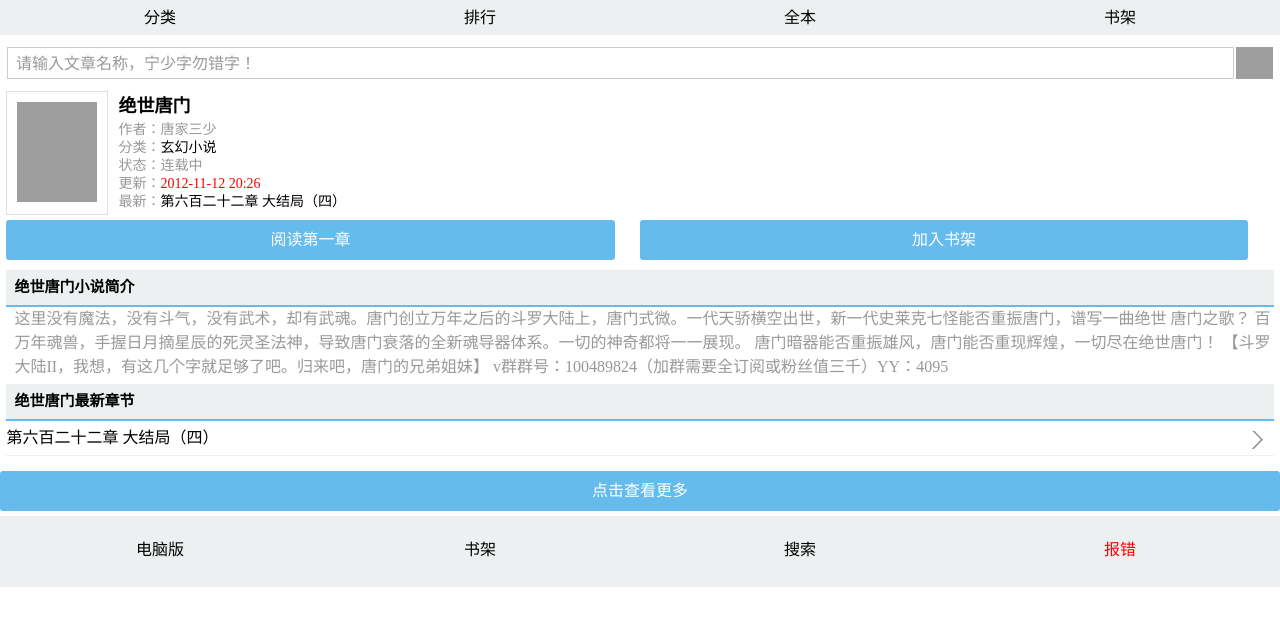
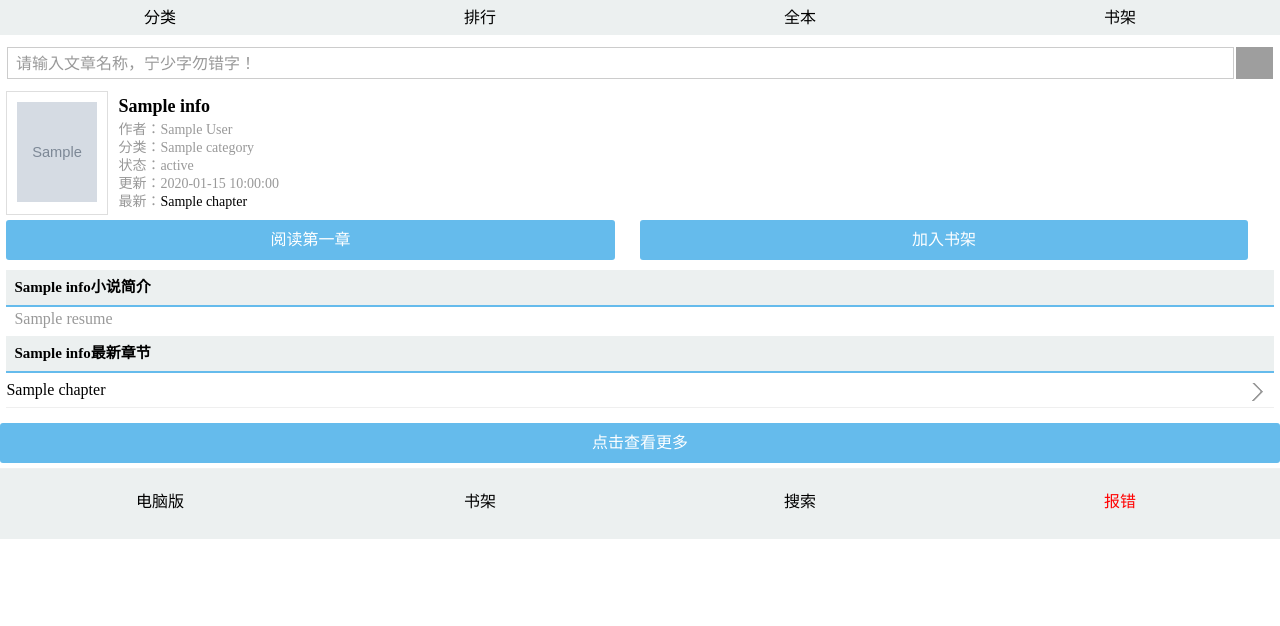
Before and after one commit to Nanrou/novel_web, a Django app: template mysite/novel_site/templates/mobile/info.html in a window 1280 px wide. Shown: the part 50-676 px from the top of the page. Run offline with Django 3.2, Linux system fonts and the light colour scheme; the template is opened without the code that fills it: most values are stand-ins (such as "Sample title", 1, 10 or a date in 2020); grey boxes marked "Sample" are stand-in pictures; grey boxes are pictures that could not be loaded.

Commit message:
continue update

```diff
--- a/mysite/novel_site/static/novel_site/css/style.css
+++ b/mysite/novel_site/static/novel_site/css/style.css
@@ -146,7 +146,7 @@ table.grid td { background-color: #FFFFFF !important; border: 1px solid #C3DFEA;
 .pagelink input{margin-top:2px;margin-top:3px\9;width:25px;}
 
 .dahengfu{overflow:hidden; width:976px; margin:10px auto;}
-.box_con{border:2px solid #88C6E5; overflow:hidden;width:976px;margin:10px auto;}
+.box_con{border:2px solid #88C6E5; overflow:hidden;width:976px;margin:10px auto;background-color: #FBF6EC;}
 .con_top {font-size:14px; border-bottom: #88C6E5 1px solid; text-align:left; padding: 0px 10px; line-height:40px; height:40px; background-color:#E1ECED;}
 .con_top a:visited{color:#6F78A7;text-decoration:none;}
 .con_top #bdshare{float:right;line-height:20px;padding-right:20px;padding-top:9px;text-align:right;}
--- a/mysite/novel_site/templates/mobile/base.html
+++ b/mysite/novel_site/templates/mobile/base.html
@@ -26,9 +26,9 @@
 	<!-- 导航栏 -->
 	<div class="nav">
 		<ul>
-			<li><a href="cate/xuanhuan/">分类</a></li>
-			<li><a href="cate/top.html">排行</a></li>
-			<li><a href="cate/quanben/">全本</a></li>
+			<li><a href="/m/cate/xuanhuan/">分类</a></li>
+			<li><a href="/m/cate/top.html">排行</a></li>
+			<li><a href="/m/cate/quanben/">全本</a></li>
 			<li><a rel="nofollow" href="">书架</a></li>
 		</ul>
 	</div>
--- a/mysite/novel_site/templates/mobile/category.html
+++ b/mysite/novel_site/templates/mobile/category.html
@@ -19,14 +19,14 @@
 {% block main %}
 	<div class="content">
         <ul>
-            <li class="prev"><a href="cate/xuanhuan/">玄幻修真</a></li>
-            <li class="prev"><a href="cate/kehuan/">科幻网游</a></li>
-            <li class="prev"><a href="cate/dushi/">都市重生</a></li>
+            <li class="prev"><a href="/m/cate/xuanhuan/">玄幻修真</a></li>
+            <li class="prev"><a href="/m/cate/kehuan/">科幻网游</a></li>
+            <li class="prev"><a href="/m/cate/dushi/">都市重生</a></li>
         </ul>
         <ul>
-            <li class="prev"><a href="cate/jiakong/">架空历史</a></li>
-            <li class="prev"><a href="cate/kongbu/">恐怖网游</a></li>
-            <li class="prev"><a href="cate/quanben/">全本小说</a></li>
+            <li class="prev"><a href="/m/cate/jiakong/">架空历史</a></li>
+            <li class="prev"><a href="/m/cate/kongbu/">恐怖网游</a></li>
+            <li class="prev"><a href="/m/cate/quanben/">全本小说</a></li>
         </ul>
 	</div>
 
@@ -35,14 +35,14 @@
     {% for book in cate_books %}
 	<div class="bookbox">
         <div class="bookimg">
-            <a href="{{ book.get_absolute_url }}">
+            <a href="{{ book.get_mobile_url }}">
                 <img src="{% static book.image %}" onerror="this.src='{% static book.miss_img_path %}'">
             </a>
         </div>
         <div class="bookinfo">
-            <h4 class="bookname"><a href="{{ book.get_absolute_url }}">{{ book.title }}</a></h4>
+            <h4 class="bookname"><a href="{{ book.get_mobile_url }}">{{ book.title }}</a></h4>
             <div class="author">作者：{{ book.author }}</div>
-            <div class="update"><span>更新至：</span><a href="{{ book.latest_chapter.get_absolute_url }}">{{ book.latest_chapter.chapter }}</a></div>
+            <div class="update"><span>更新至：</span><a href="{{ book.latest_chapter.get_mobile_url }}">{{ book.latest_chapter.chapter }}</a></div>
             <div class="intro_line">
                 <span>简介：</span>{{ book.resume|truncatechars:30 }}
             </div>
--- a/mysite/novel_site/templates/mobile/info.html
+++ b/mysite/novel_site/templates/mobile/info.html
@@ -3,47 +3,50 @@
 
 {% block meta_description %}
 	<meta name="format-detection" content="telephone=no">
-	<link rel="canonical" href="http://www.ranwena.com/files/article/17/17543/">
-	<meta property="og:url" content="http://m.ranwena.com/files/article/17/17543/">
+	<link rel="canonical" href="{{ info.get_mobile_url }}">
+	<meta property="og:url" content="{{ info.get_absolute_url }}">
 
-	<title>绝世唐门最新章节列表_绝世唐门无弹窗全文阅读_绝世唐门燃文</title>
-	<meta name="keywords" content="绝世唐门,绝世唐门最新章节列表,绝世唐门无弹窗广告全文阅读,绝世唐门燃文小说。">
-	<meta name="description" content="《绝世唐门》是唐家三少的作品,燃文小说提供绝世唐门最新章节列表全文阅读,燃文小说保证比同类网站更新更快,绝无弹窗广告保证无章节错误100%正确保证无广告,《绝世唐门》无弹窗广告最佳全文阅读体验就在燃文小说。">
+	<title>{{ info.title }}最新章节列表_{{ info.title }}无弹窗全文阅读_超级小说</title>
+	<meta name="keywords" content="{{ info.title }},{{ info.title }}最新章节列表,{{ info.title }}无弹窗广告全文阅读,{{ info.title }}超级小说。">
+	<meta name="description" content="《{{ info.title }}》是{{ info.author }}的作品,超级小说提供{{ info.title }}最新章节列表全文阅读,超级小说保证比同类网站更新更快,绝无弹窗广告保证无章节错误100%正确保证无广告,《{{ info.title }}》无弹窗广告最佳全文阅读体验就在超级小说。">
 {% endblock meta_description %}
 
 {% block main %}
 	<div class="cover">
 	  <div class="block">
-		<div class="block_img2"><img src="" onerror="this.src='http://www.ranwena.com/modules/article/images/nocover.jpg'" width="80" height="100" border="0"></div>
+		<div class="block_img2">
+            <img src="{% static info.image %}"  width="80" height="100" border="0">
+        </div>
 		<div class="block_txt2">
-		<p><a href="http://m.ranwena.com/files/article17/17543/"></a></p>
-        <h1><a href="http://m.ranwena.com/files/article17/17543/">绝世唐门</a></h1><p></p>
-		<p>作者：唐家三少</p>
-		<p>分类：<a href="http://m.ranwena.com/xuanhuan/">玄幻小说</a></p>
-		<p>状态：连载中</p>
-		<p>更新：<font style="color:red">2012-11-12 20:26</font></p>
-		<p>最新：<a href="http://m.ranwena.com/files/article/17/17543/12682307.html">第六百二十二章 大结局（四）</a></p>
+            <p><a href="{{ info.get_mobile_url }}"></a></p>
+            <h1><a href="{{ info.get_mobile_url }}"></a>{{ info.title }}</h1>
+            <p>作者：{{ info.author }}</p>
+            <p>分类：{{ info.category }}</p>
+            <p>状态：{{ info.status }}</p>
+            <p>更新：{{ info.update_time|date:'Y-m-d H:i:s' }}</p>
+            <p>最新：<a href="{{ latest_chapter.get_mobile_url }}">{{ latest_chapter.chapter }}</a></p>
 		</div>
 	  </div>
 	<div style="clear:both"></div>
 	<div class="ablum_read">
 		<span class="margin_right">
-			<a href="http://m.ranwena.com/files/article/17/17543/5026337.html">阅读第一章</a>
+			<a href="{{ info.earliest_chapter.get_mobile_url }}">阅读第一章</a>
 		</span>
 		<span class="margin_right">
-		<a href="" style="color:#fff">加入书架</a>
+		<a href="">加入书架</a>
 		</span>
 	</div>
-	<div class="intro">绝世唐门小说简介</div>
+	<div class="intro">{{ info.title }}小说简介</div>
 	<div class="intro_info">
-	这里没有魔法，没有斗气，没有武术，却有武魂。唐门创立万年之后的斗罗大陆上，唐门式微。一代天骄横空出世，新一代史莱克七怪能否重振唐门，谱写一曲绝世
-	唐门之歌？ 百万年魂兽，手握日月摘星辰的死灵圣法神，导致唐门衰落的全新魂导器体系。一切的神奇都将一一展现。
-	唐门暗器能否重振雄风，唐门能否重现辉煌，一切尽在绝世唐门！ 【斗罗大陆II，我想，有这几个字就足够了吧。归来吧，唐门的兄弟姐妹】
-	v群群号：100489824（加群需要全订阅或粉丝值三千）YY：4095
+        {{ info.resume }}
 	</div>
-	<div class="intro">绝世唐门最新章节</div>
+	<div class="intro">{{ info.title }}最新章节</div>
 	   <ul class="chapter">
-			<li><span></span><a href="http://m.ranwena.com/files/article/17/17543/12682307.html">第六百二十二章 大结局（四）</a></li>
+           {% for chapter in all_chapters %}
+			<li><span></span>
+                <a href="{{ chapter.get_mobile_url }}">{{ chapter.chapter }}</a>
+            </li>
+           {% endfor %}
 		</ul>
 	</div>
 	<div class="ablum_read">
```
Also changed, not shown: mysite/novel_site/models.py (+16 -5 lines), mysite/novel_site/templates/mobile/detail.html (+13 -13 lines), mysite/novel_site/templates/mobile/home.html (+6 -6 lines), mysite/novel_site/views.py (+57 -12 lines), mysite/novel_site/static/mobile/css/favicon.ico (added).
